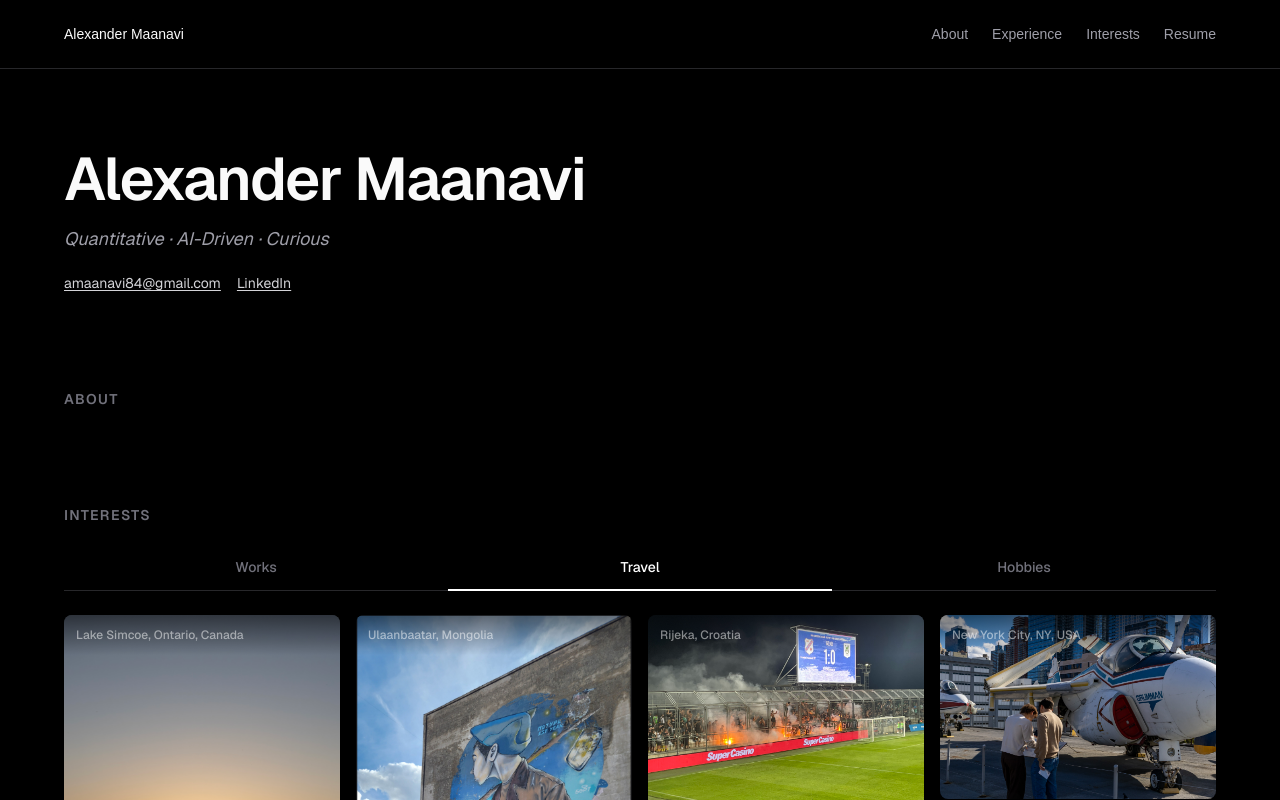
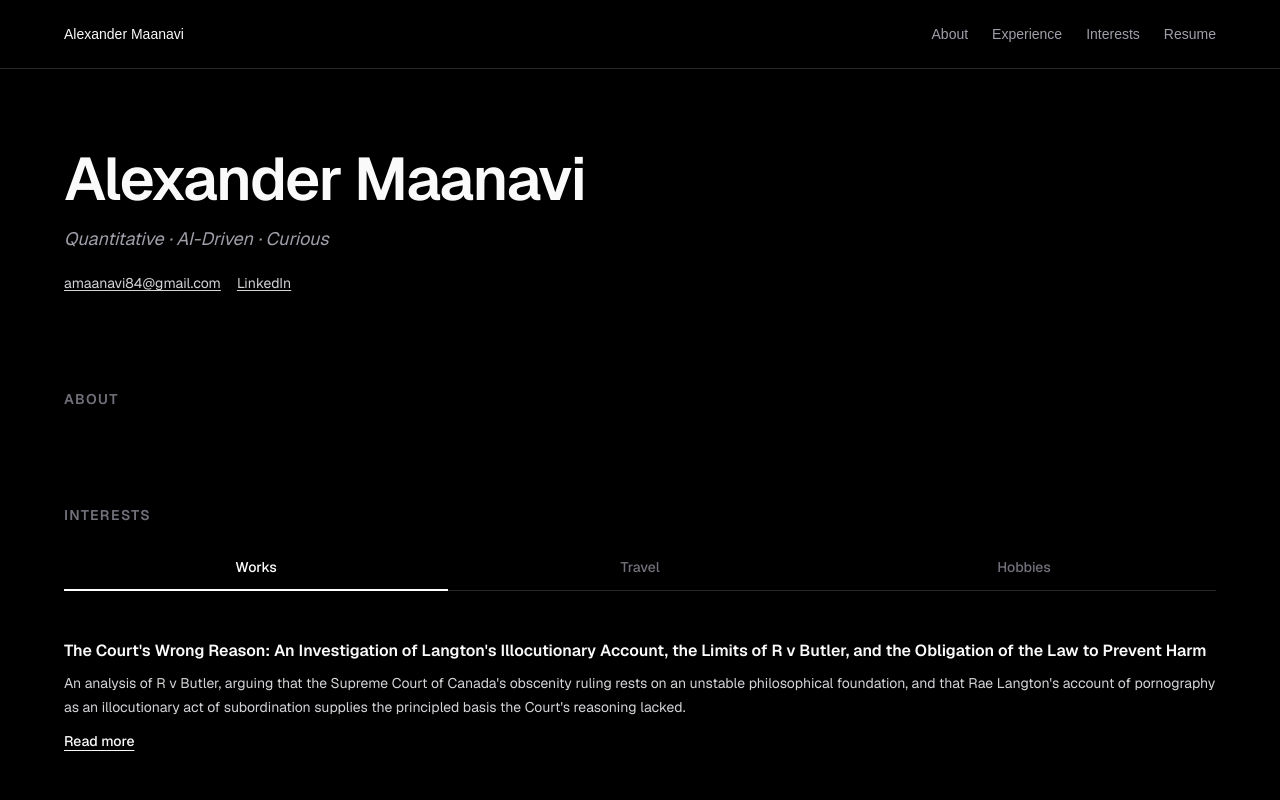
Before and after one commit to amaanavi/AFMwebsite, a Next.js app: page / in a window 1280 px wide. Shown: the top 800 px of the page. Built offline with nearby package versions, Linux system fonts and the light colour scheme.

Commit message:
Default Interests tab to Works on page load

```diff
--- a/src/components/InterestsTabs.tsx
+++ b/src/components/InterestsTabs.tsx
@@ -8,7 +8,7 @@ const tabs = ["Works", "Travel", "Hobbies"] as const;
 type Tab = (typeof tabs)[number];
 
 export default function InterestsTabs() {
-  const [active, setActive] = useState<Tab>("Travel");
+  const [active, setActive] = useState<Tab>("Works");
 
   return (
     <div className="mt-8">
```
